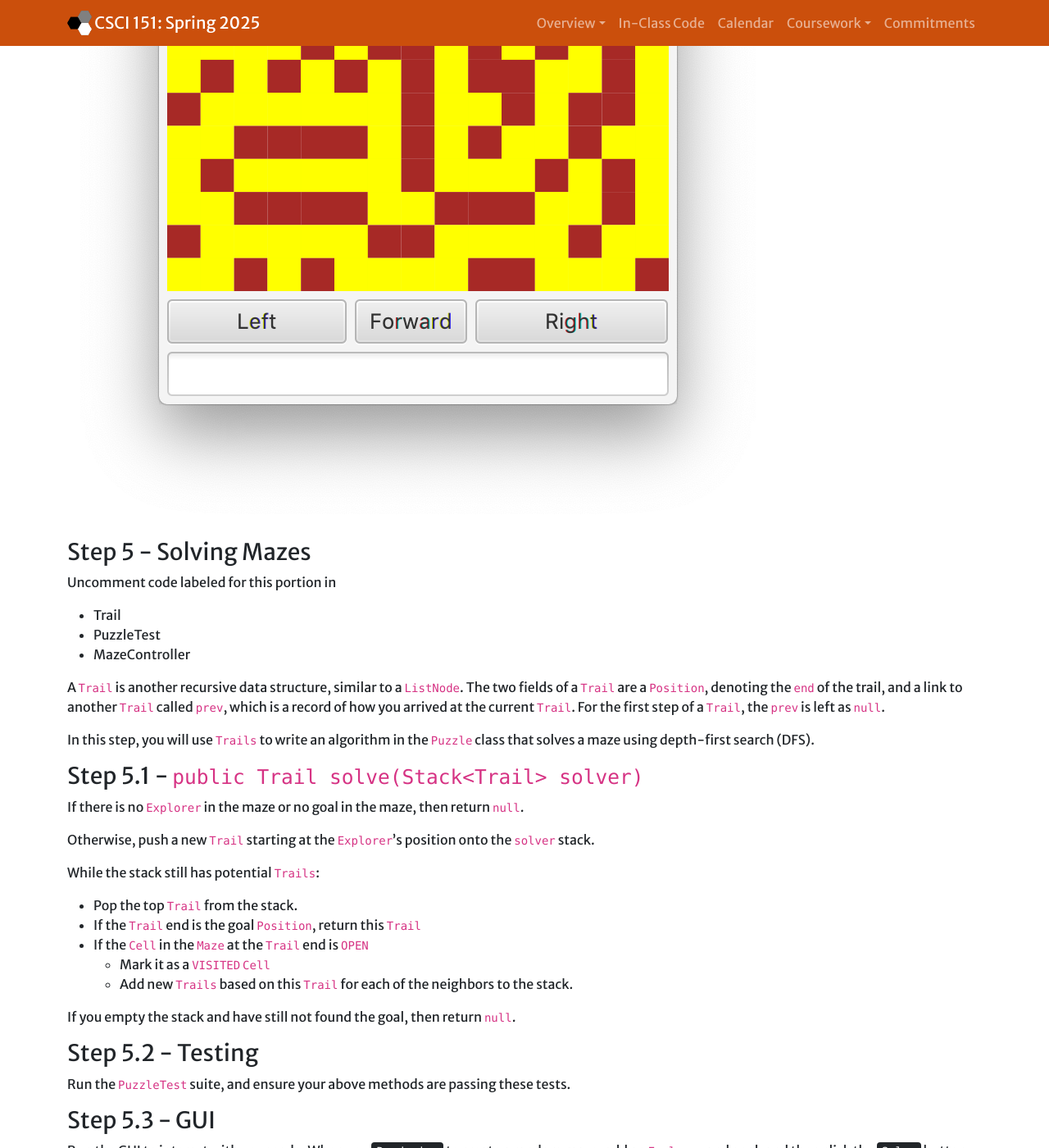
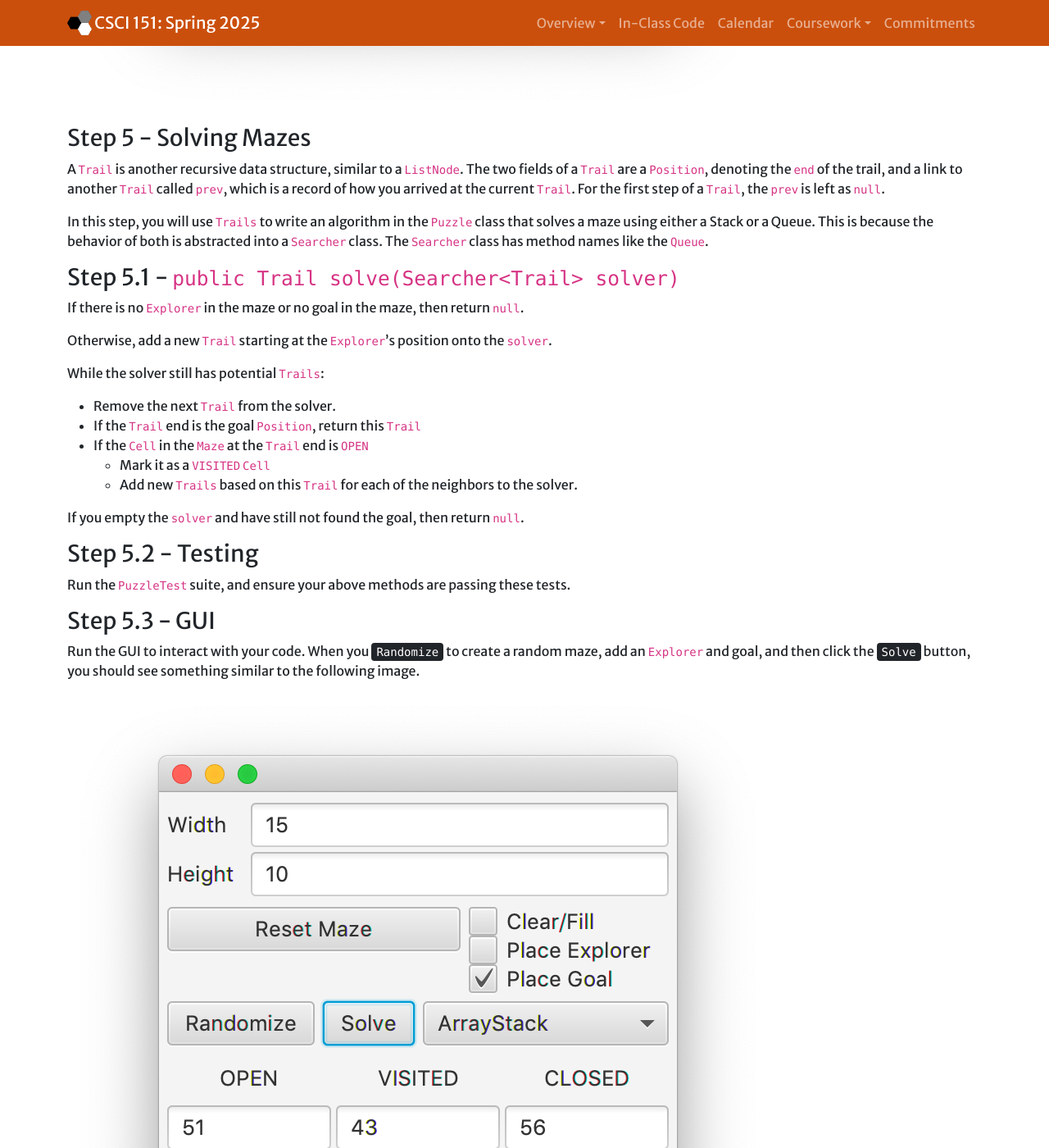
Before and after one commit to Hendrix-CS/csci151, a Jekyll site: the page built from labs/maze-dfs-bfs.md, in a window 1280 px wide and 1400 px high, scrolled down 6467 px. Shown: the whole window at 82% size. Built offline with Jekyll 4.4.1, drawn with Linux system fonts in a browser that asks for light colours; nearby versions of some CDN libraries; our own code applies the rules of GitHub Pages for plain Markdown files; some of the changed text lies outside the part shown.

Commit message:
new skelly

```diff
--- a/labs/maze-dfs-bfs.md
+++ b/labs/maze-dfs-bfs.md
@@ -172,7 +172,6 @@
 # Queues
 
 
-
 ## Step 3 - ListQueue\<E\>
 
 To implement the generic version of a Queue with nodes, you
@@ -225,37 +224,10 @@
 Run the `ListQueueTest` suite, and ensure your above methods are passing
 these tests.
 
-### Step 3.7 - GUI
-
-Run the GUI to interact with your code.
-
-
 
 ### Step 4 - Creating Random Mazes
 
-Uncomment code labeled for this portion in
-
--   MazeController
-
-First, you will be creating random mazes by implementing the
-`tunnelRandomly` function in the `Puzzle` class.
-
-### Step 4.1 - `public void tunnelRandomly()`
-
-Create an `ArrayStack` of `Positions`, and push `new Position(0,0)` onto the stack.
-
-While the stack still has Positions:
-
--   Pop the top `Position` from the stack.
--   Try to `clear` this `Position`.
--   If the clear was successful (returned `true`):
-    -   Add the `CLOSED` neighbors of this `Position` to the stack in a **random** order.
-
-{% include tip.html content="You should
-    use the `randomDirections` method of
-    `Direction` in the code above." %}
-
-### Step 4.2 - GUI
+You should now be able see new mazes when you click the Randomize button.
 
 Run the GUI to interact with your code and make random mazes. You should
 see mazes similar to the image below.
@@ -264,12 +236,6 @@
 
 ### Step 5 - Solving Mazes
 
-Uncomment code labeled for this portion in
-
--   Trail
--   PuzzleTest
--   MazeController
-
 A `Trail` is another recursive data structure, similar to a `ListNode`. The
 two fields of a `Trail` are a `Position`, denoting the `end` of the trail, and
 a link to another `Trail` called `prev`, which is a record of how you
@@ -277,26 +243,28 @@
 left as `null`.
 
 In this step, you will use `Trails` to write an algorithm in the
-`Puzzle` class that solves a maze using depth-first search (DFS).
+`Puzzle` class that solves a maze using either a Stack or a Queue. This is
+because the behavior of both is abstracted into a `Searcher` class. The `Searcher`
+class has method names like the `Queue`.
 
-### Step 5.1 - `public Trail solve(Stack<Trail> solver)`
+### Step 5.1 - `public Trail solve(Searcher<Trail> solver)`
 
 If there is no `Explorer` in the maze or no goal in the maze, then return
 `null`.
 
-Otherwise, push a new `Trail` starting at the `Explorer`'s
-position onto the `solver` stack.
+Otherwise, add a new `Trail` starting at the `Explorer`'s
+position onto the `solver`.
 
-While the stack still has potential `Trails`:
+While the solver still has potential `Trails`:
 
--   Pop the top `Trail` from the stack.
+-   Remove the next `Trail` from the solver.
 -   If the `Trail` end is the goal `Position`, return this `Trail`
 -   If the `Cell` in the `Maze` at the `Trail` end is `OPEN`
     -   Mark it as a `VISITED` `Cell`
     -   Add new `Trails` based on this `Trail` for each of the neighbors to
-        the stack.
+        the solver.
 
-If you empty the stack and have still not found the goal, then return `null`.
+If you empty the `solver` and have still not found the goal, then return `null`.
 
 ### Step 5.2 - Testing
 
```
Also changed, not shown: 1 other file.
